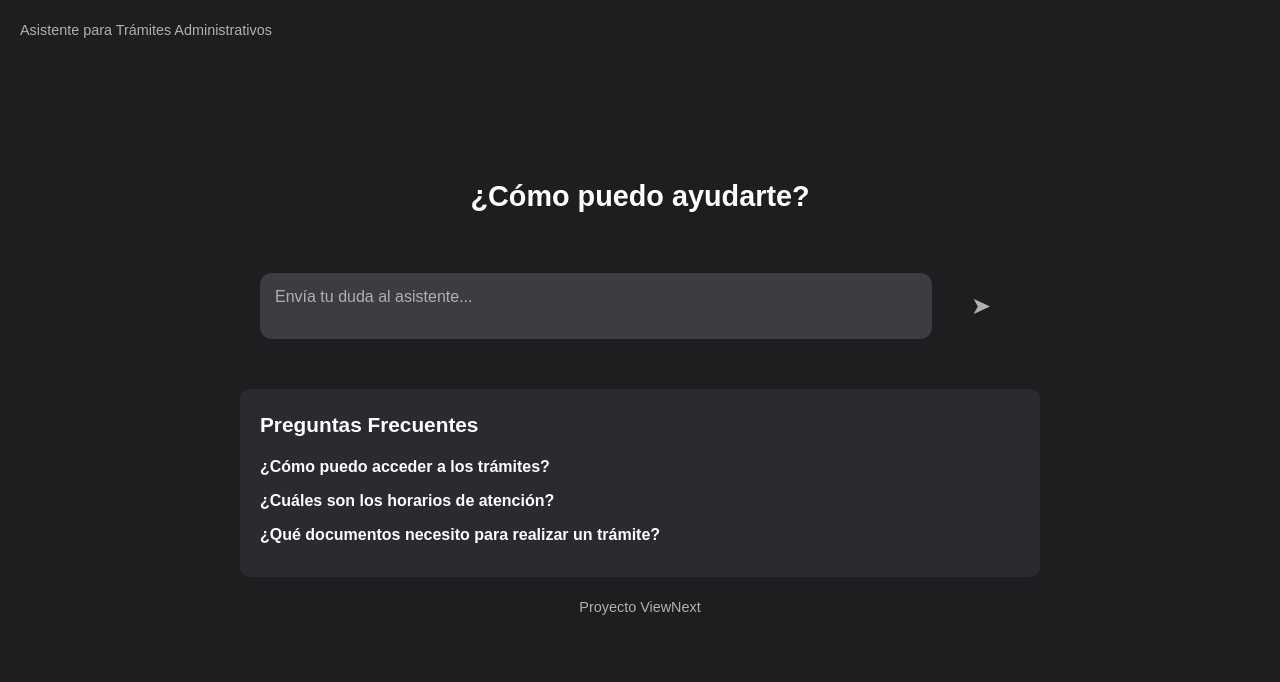
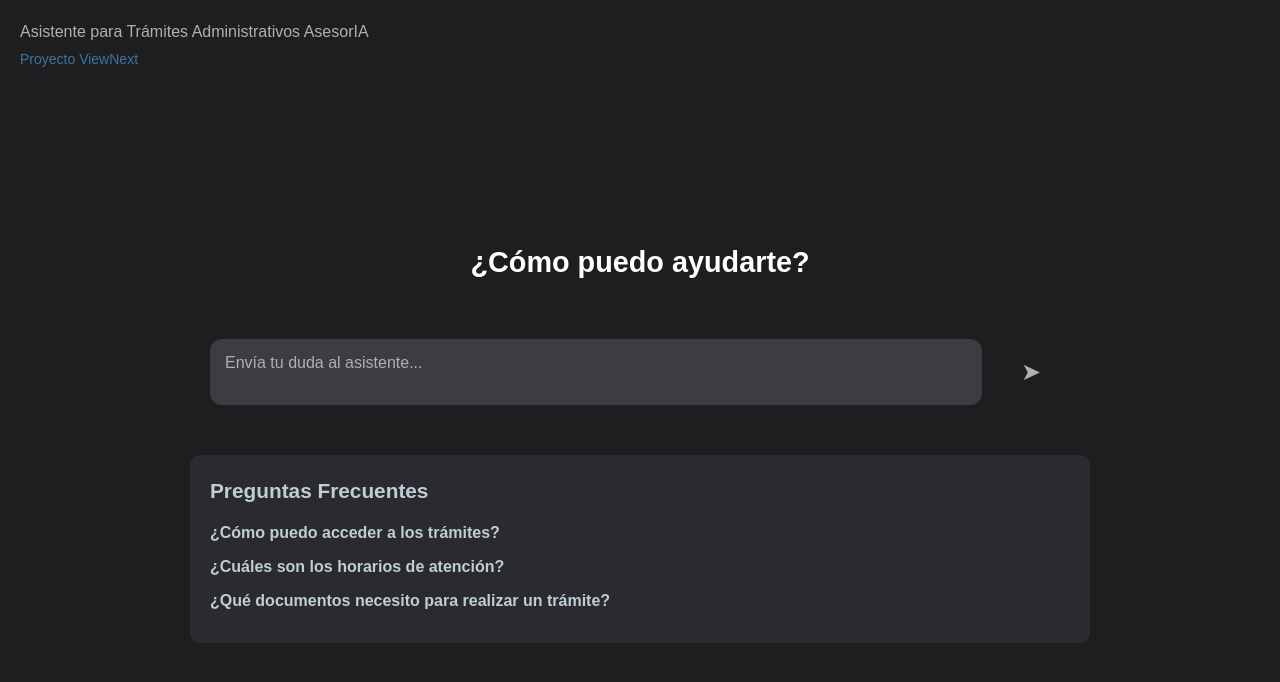
Before and after one commit to jlopsan/proyecto-viewnext, a React (Vite) app in the folder frontend/: page / in a window 1280 px wide. Shown: the top 682 px of the page. Built offline with nearby package versions, Linux system fonts and the light colour scheme.

Commit message:
Boton de nuevo chat y animaciones

```diff
--- a/frontend/src/App.jsx
+++ b/frontend/src/App.jsx
@@ -6,6 +6,8 @@ export default function ChatInterface() {
   const [messages, setMessages] = useState([]);
   const [isLoading, setIsLoading] = useState(false);
   const [showFaq, setShowFaq] = useState(true);
+  const [showNewChatButton, setShowNewChatButton] = useState(false);// Nuevo estado
+
 
   const handleQuery = async () => {
     // Si la pregunta está vacía o si el sistema está cargando, no hace nada
@@ -18,6 +20,9 @@ export default function ChatInterface() {
 
     // Ocultar el recuadro de preguntas frecuentes cuando el usuario haga una consulta
     setShowFaq(false);
+    // Mostrar el botón después de la primera interacción
+    setShowNewChatButton(true);
+
 
     try {
       // Enviar la pregunta al servidor y esperar la respuesta
@@ -50,10 +55,19 @@ export default function ChatInterface() {
     }
   };
 
+  const handleNewChat = () => {
+    setMessages([]);
+    setShowNewChatButton(false);
+    setShowFaq(true);
+  };
+
   return (
 
     <div className="chat-container">
-      <header className="header">Asistente para Trámites Administrativos</header>
+      <header className="header">
+        Asistente para Trámites Administrativos AsesorIA
+        <div className="subtitle">Proyecto ViewNext</div>
+        </header>
       <div className="chat-interface">
       {messages.length === 0 && <h1 className="title">¿Cómo puedo ayudarte?</h1>}
 
@@ -94,6 +108,10 @@ export default function ChatInterface() {
         </div>
       </div>
 
+      {showNewChatButton && (
+        <button className="new-chat-button" onClick={handleNewChat}>Nuevo Chat</button>
+      )}
+
       {/* Recuadro de las preguntas frecuentes */}
       {showFaq && (
           <div className="faq-box">
@@ -107,7 +125,7 @@ export default function ChatInterface() {
         )}
 
     </div>
-    <footer className="footer">Proyecto ViewNext</footer>
+    <footer className="footer"></footer>
     </div>
   );
 }
--- a/frontend/src/ChatInterface.css
+++ b/frontend/src/ChatInterface.css
@@ -34,8 +34,18 @@ body {
   position: absolute;
   top: 20px;
   left: 20px;
-  font-size: 0.9rem;
+  font-size: 1rem;
   color: #b0b0b0;
+}
+
+.subtitle {
+  font-size: 14px;
+  color: #4898ceb7;
+  margin-top: 5px;
+}
+
+.chat-interface {
+  margin-top: 120px;
 }
 
 .title {
@@ -48,7 +58,7 @@ body {
 }
 
 .chat-box {
-  width: 800px;
+  width: 900px;
   border-radius: 12px;
   padding: 20px;
   display: flex;
@@ -63,6 +73,7 @@ body {
 .messages-area {
   flex: 1;
   overflow-y: auto; /* Habilita el scroll vertical */
+  overflow-x: hidden;
   max-height: 100%; /* Ocupa todo el espacio disponible */
   padding: 10px;
   display: flex;
@@ -72,6 +83,18 @@ body {
 }
 
 /* Estilos para diferenciar mensajes del usuario y del asistente */
+
+@keyframes slideInFromRight {
+  0% {
+    transform: translateX(100%);
+    opacity: 0;
+  }
+  100% {
+    transform: translateX(0);
+    opacity: 1;
+  }
+}
+
 .user-message {
   align-self: flex-end;
   background-color: #4e6c88;
@@ -80,16 +103,31 @@ body {
   border-radius: 10px 10px 0 10px;
   max-width: 70%;
   word-wrap: break-word;
+  animation: slideInFromRight 0.5s ease-out; /* Animación para mensajes del usuario */
+
+}
+
+@keyframes slideInFromLeft {
+  0% {
+    transform: translateX(-100%);
+    opacity: 0;
+  }
+  100% {
+    transform: translateX(0);
+    opacity: 1;
+  }
 }
 
 .assistant-message {
   align-self: flex-start;
-  background-color: #3d3c41;
+  background-color: #3d668838;
   color: #cfd8e3;
   padding: 10px;
   border-radius: 10px 10px 10px 0;
   max-width: 70%;
   word-wrap: break-word;
+  animation: slideInFromLeft 0.5s ease-out; /* Aplica la animación */
+
 }
 
 /* Indicador de carga */
@@ -163,7 +201,7 @@ body {
 
 .faq-box {
   background-color: #2b2b2f; /* Fondo oscuro */
-  color: #fff; /* Texto blanco */
+  color: #bdced6; /* Texto blanco */
   border-radius: 10px;
   padding: 20px;
   margin-top: 30px;
@@ -186,11 +224,35 @@ body {
   font-size: 1rem;
 }
 
+.new-chat-button {
+  background-color: #4e98e775;
+  color: white;
+  border: none;
+  padding: 10px 20px;
+  margin-top: 5px;
+  cursor: pointer;
+  border-radius: 10px;
+  font-size: 0.9rem;
+  text-align: center;
+  display: flex;
+  justify-content: center;
+  align-items: center;
+  width: fit-content;
+  margin-left: auto;
+  margin-right: auto;
+}
+
+.new-chat-button:hover {
+  background-color: #0056b3;
+}
+
 
 .footer {
   font-size: 0.9rem;
   color: #b0b0b0;
   width: 100%;
   text-align: center;  /* Centra el texto */
-  padding-top: 20px;  /* Espaciado superior */
+  padding: 10px 0;
+  margin-top: auto;  /* Espaciado superior */
+  margin-bottom: 10px;
 }
```
